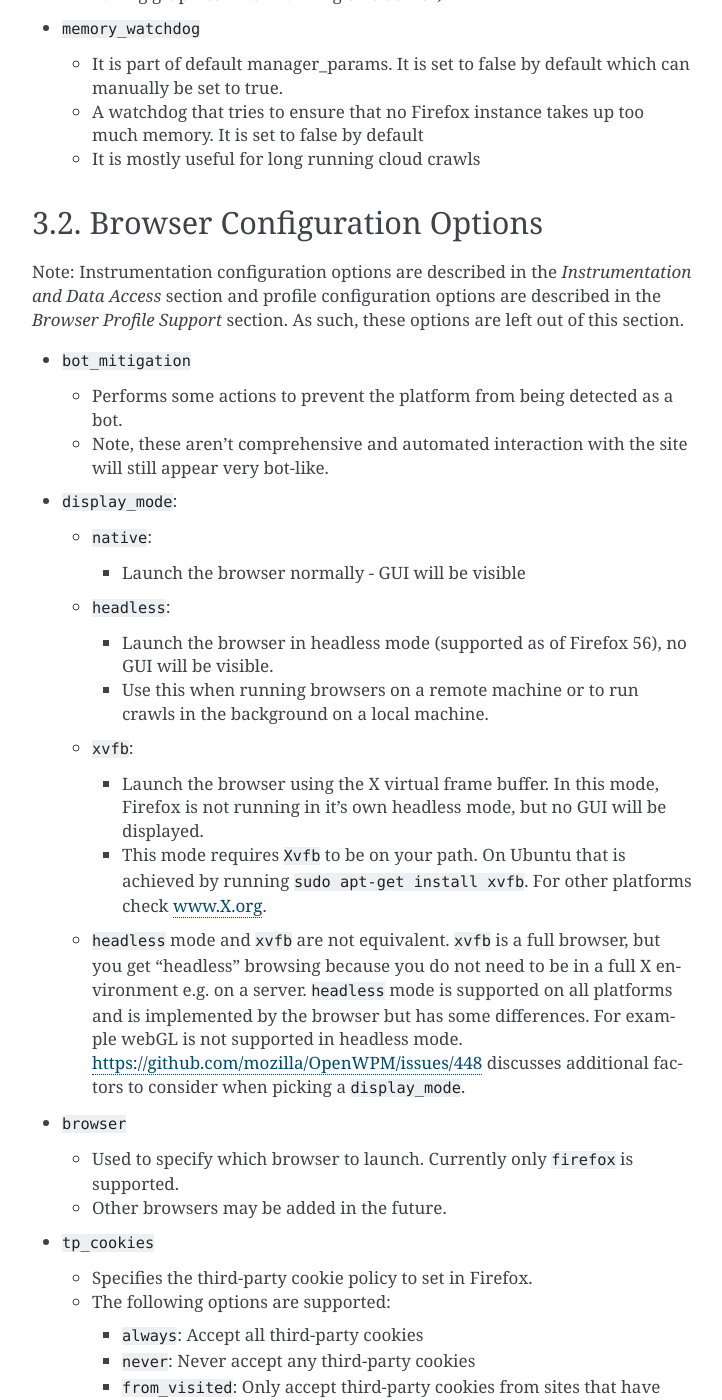
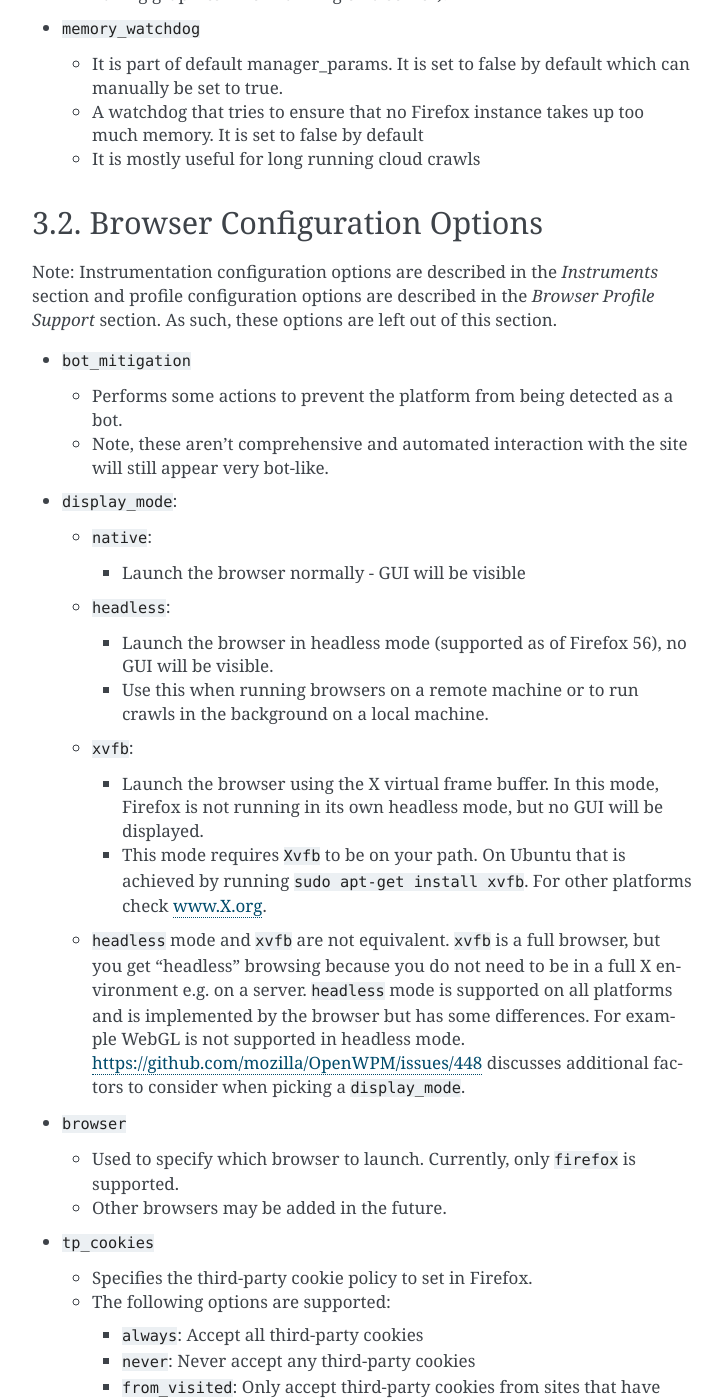
Before and after one commit to openwpm/OpenWPM, a Sphinx documentation site: the page built from docs/Configuration.md, in a window 1280 px wide and 1400 px high, scrolled down 2095 px. Shown: the whole window, without its empty margins (388-1110 px from the left). Built offline with Sphinx 7.4.7, drawn with Linux system fonts in a browser that asks for light colours.

Commit message:
More formatting

```diff
--- a/docs/Configuration.md
+++ b/docs/Configuration.md
@@ -80,7 +80,7 @@ of configurations of `class<BrowserParams>`.
 ## Browser Configuration Options
 
 Note: Instrumentation configuration options are described in the
-*Instrumentation and Data Access* section and profile configuration options are
+*Instruments* section and profile configuration options are
 described in the *Browser Profile Support* section. As such, these options are
 left out of this section.
 
@@ -98,17 +98,17 @@ left out of this section.
         background on a local machine.
   - `xvfb`:
     - Launch the browser using the X virtual frame buffer. In this mode, Firefox
-      is not running in it's own headless mode, but no GUI will be displayed.
+      is not running in its own headless mode, but no GUI will be displayed.
     - This mode requires `Xvfb` to be on your path. On Ubuntu that is achieved by running
       `sudo apt-get install xvfb`. For other platforms check [www.X.org](http://www.X.org).
   - `headless` mode and `xvfb` are not equivalent. `xvfb` is a full browser, but you get
     "headless" browsing because you do not need to be in a full X environment e.g. on a
     server. `headless` mode is supported on all platforms and is implemented by the browser
-    but has some differences. For example webGL is not supported in headless mode.
+    but has some differences. For example WebGL is not supported in headless mode.
     <https://github.com/mozilla/OpenWPM/issues/448> discusses additional factors to consider
     when picking a `display_mode`.
 - `browser`
-  - Used to specify which browser to launch. Currently only `firefox` is
+  - Used to specify which browser to launch. Currently, only `firefox` is
     supported.
   - Other browsers may be added in the future.
 - `tp_cookies`
@@ -159,7 +159,7 @@ To activate a given instrument set `browser_params[i].instrument_name = True`
 ### `http_instrument`
 
 - HTTP Request and Response Headers, redirects, and POST request bodies
-- Data is saved to the `http_requests`, `http_responses`, and `http_redirects`  tables.
+- Data is saved to the `http_requests`, `http_responses`, and `http_redirects` tables.
   - `http_requests` schema
         [documentation](Schema-Documentation.md#http-requests)
   - `channel_id` can be used to link a request saved in the
```
